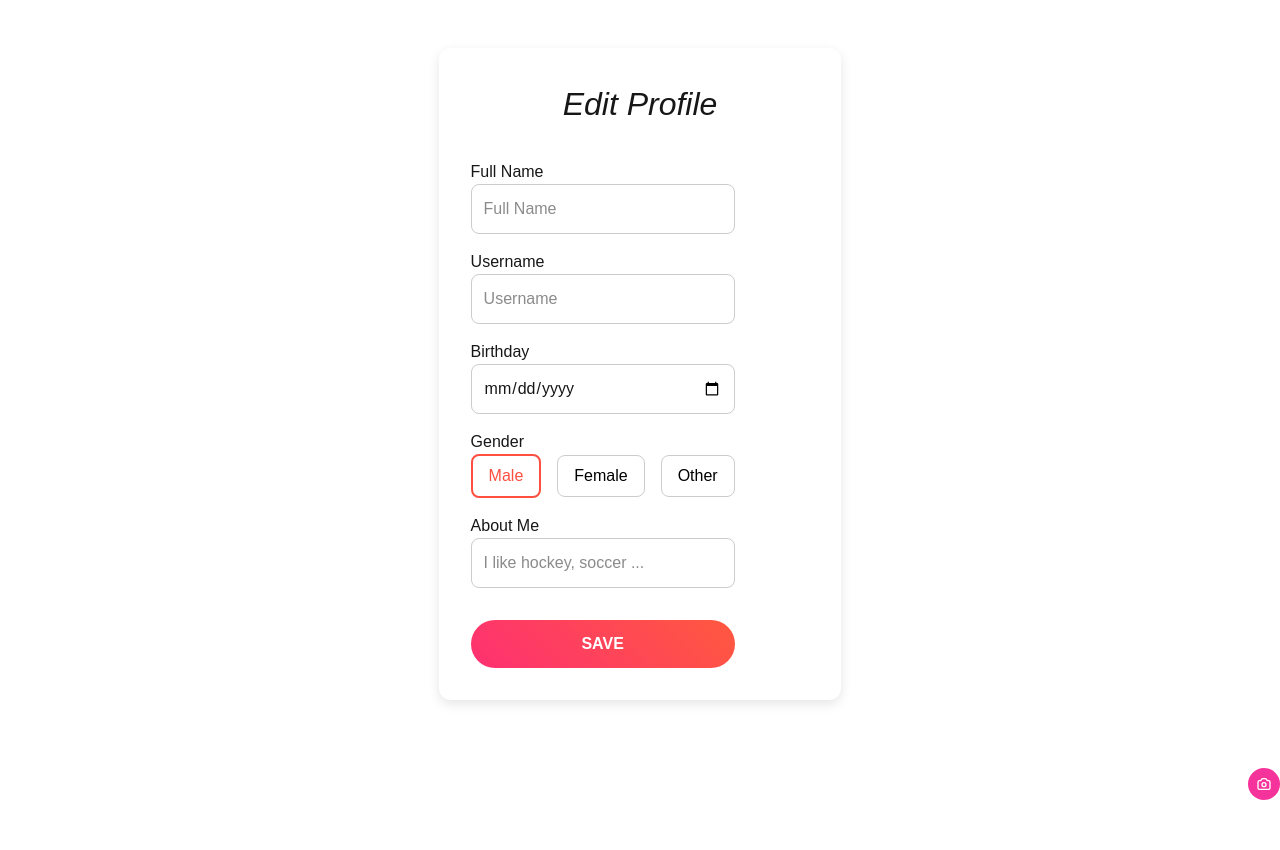
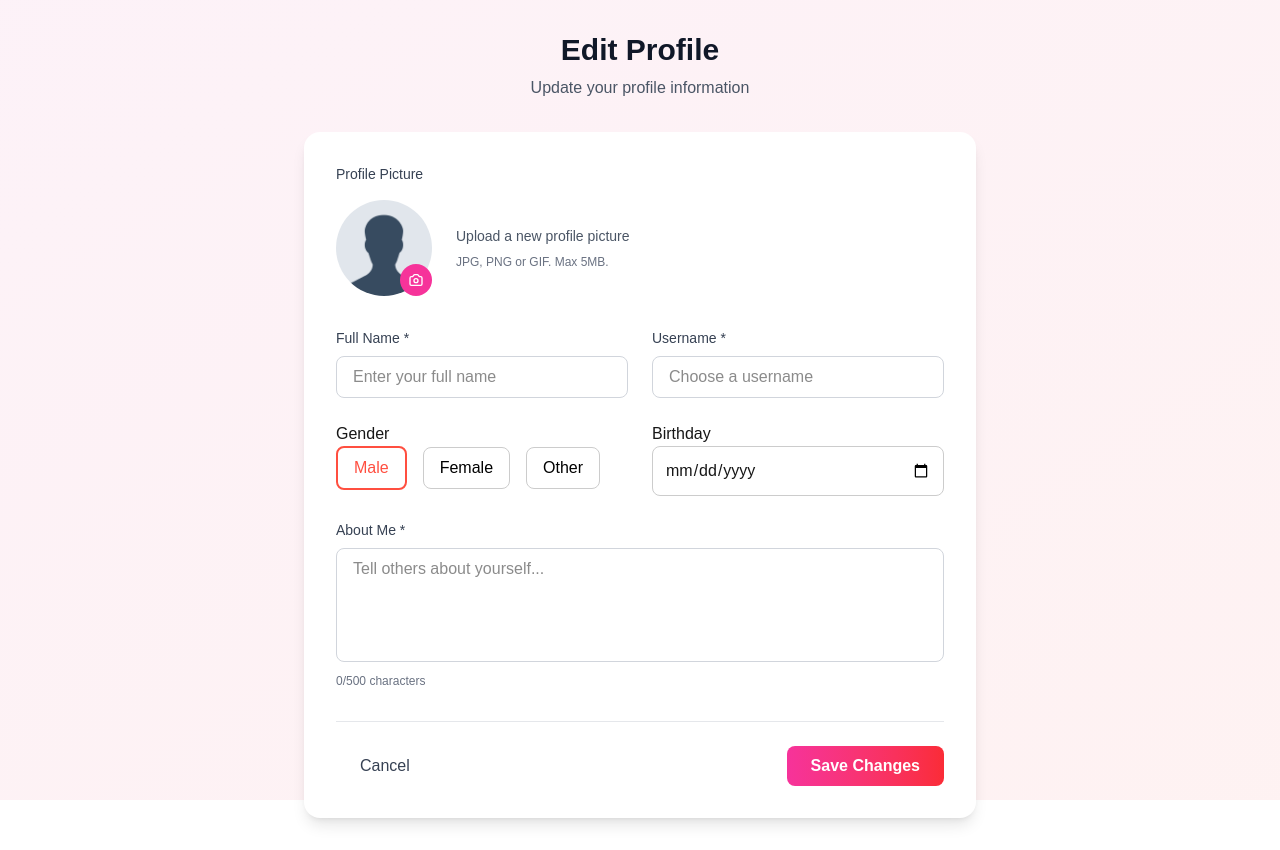
Before and after one commit to lieri123/gamblr, a Next.js app: page /profile/edit in a window 1280 px wide. Before the commit the page ends 800 px from the top, so only its background shows below. Built offline with nearby package versions, Linux system fonts and the light colour scheme; no server answers.

Commit message:
Changed profile and edit profile page

```diff
--- a/app/profile/edit/page.tsx
+++ b/app/profile/edit/page.tsx
@@ -79,36 +79,6 @@ export default function EditProfilePage() {
     }
 
     // --- Inline Styles ---
-    const containerStyle: React.CSSProperties = {
-        maxWidth: "800px",
-        margin: "3rem auto",
-        padding: "2rem",
-        backgroundColor: "white",
-        borderRadius: "12px",
-        boxShadow: "0 4px 12px rgba(0,0,0,0.1)",
-        fontFamily: "Arial, sans-serif",
-    };
-
-    const headingStyle: React.CSSProperties = {
-        textAlign: "center",
-        fontSize: "2rem",
-        fontStyle: "italic",
-        marginBottom: "2rem",
-    };
-
-    const formStyle: React.CSSProperties = {
-        display: "flex",
-        flexDirection: "row",
-        gap: "2rem",
-        flexWrap: "wrap",
-    };
-
-    const sectionStyle: React.CSSProperties = {
-        flex: 1,
-        display: "flex",
-        flexDirection: "column",
-        gap: "1rem",
-    };
 
     const labelStyle: React.CSSProperties = {
         fontWeight: 500,
@@ -131,33 +101,6 @@ export default function EditProfilePage() {
         cursor: "pointer",
     });
 
-    const buttonStyle: React.CSSProperties = {
-        marginTop: "1rem",
-        padding: "0.75rem 2rem",
-        background: "linear-gradient(45deg, #FE3072, #FF593F)",
-        color: "white",
-        border: "none",
-        borderRadius: "30px",
-        textTransform: "uppercase",
-        fontWeight: 600,
-        cursor: "pointer",
-    };
-
-    const photoContainerStyle: React.CSSProperties = {
-        marginTop: "1rem",
-        width: "100%",
-        height: "250px",       // fixed height for consistent preview
-        borderRadius: "12px",
-        overflow: "hidden",
-        border: "1px solid #ccc",
-    };
-
-    const photoStyle: React.CSSProperties = {
-        width: "100%",
-        height: "100%",
-        objectFit: "cover",    // ensures image covers the container without distortion
-        display: "block",
-    };
 
     const radioContainerStyle: React.CSSProperties = {
         display: "flex",
@@ -167,61 +110,98 @@ export default function EditProfilePage() {
     };
 
     return (
-        <div style={containerStyle}>
-            <h2 style={headingStyle}>Edit Profile</h2>
 
-            {error && <p style={{ color: "red", marginBottom: "1rem" }}>{error}</p>}
+        <div className="min-h-screen bg-gradient-to-br from-pink-50 to-red-50 dark:from-gray-900 dark:to-gray-800">
+            <div className="container mx-auto px-4 py-8">
+                <header className="text-center mb-8">
+                    <h1 className="text-3xl font-bold text-gray-900 dark:text-white mb-2">
+                        Edit Profile
+                    </h1>
+                    <p className="text-gray-600 dark:text-gray-400">
+                        Update your profile information
+                    </p>
+                </header>
 
-            <form onSubmit={handleFormSubmit} style={formStyle}>
-                {/* Left Section */}
-                <section style={sectionStyle}>
-                    <div>
-                        <label htmlFor="full_name" style={labelStyle}>
-                            Full Name
+                <div className="max-w-2xl mx-auto">
+                    <form
+                        className="bg-white dark:bg-gray-800 rounded-2xl shadow-lg p-8"
+                        onSubmit={handleFormSubmit}
+                    >
+                        <div className="mb-8">
+                            <label className="block text-sm font-medium text-gray-700 dark:text-gray-300 mb-4">
+                                Profile Picture
                             </label>
-                        <input
-                            id="full_name"
-                            type="text"
-                            name="full_name"
-                            placeholder="Full Name"
-                            required
-                            value={formData.full_name}
-                            onChange={handleInputChange}
-                            style={inputStyle}
+                            <div className="flex items-center space-x-6">
+                                <div className="relative">
+                                    <div className="w-24 h-24 rounded-full overflow-hidden">
+                                        <img
+                                            src={formData.avatar_url || "/default-avatar.png"}
+                                            alt="Profile"
+                                            className="w-full h-full object-cover"
+                                        />
+                                    </div>
+                                    <PhotoUpload
+                                        onPhotoUploaded={(url) => {
+                                            setFormData((prev) => ({
+                                                ...prev,
+                                                avatar_url: url,
+                                            }));
+                                        }}
                                     />
                                 </div>
 
                                 <div>
-                        <label htmlFor="username" style={labelStyle}>
-                            Username
+                                    <p className="text-sm text-gray-600 dark:text-gray-400 mb-2">
+                                        Upload a new profile picture
+                                    </p>
+                                    <p className="text-xs text-gray-500 dark:text-gray-500">
+                                        JPG, PNG or GIF. Max 5MB.
+                                    </p>
+                                </div>
+                            </div>
+                        </div>
+
+                        <div className="grid grid-cols-1 md:grid-cols-2 gap-6 mb-6">
+                            <div>
+                                <label
+                                    htmlFor="full_name"
+                                    className="block text-sm font-medium text-gray-700 dark:text-gray-300 mb-2"
+                                >
+                                    Full Name *
                                 </label>
                                 <input
-                            id="username"
                                     type="text"
-                            name="username"
-                            placeholder="Username"
+                                    id="full_name"
+                                    name="full_name"
+                                    value={formData.full_name}
+                                    onChange={handleInputChange}
                                     required
-                            value={formData.username}
-                            onChange={handleInputChange}
-                            style={inputStyle}
+                                    className="w-full px-4 py-2 border border-gray-300 dark:border-gray-600 rounded-lg focus:outline-none focus:ring-2 focus:ring-pink-500 focus:border-transparent dark:bg-gray-700 dark:text-white"
+                                    placeholder="Enter your full name"
                                 />
                             </div>
 
                             <div>
-                        <label htmlFor="birthdate" style={labelStyle}>
-                            Birthday
+                                <label
+                                    htmlFor="username"
+                                    className="block text-sm font-medium text-gray-700 dark:text-gray-300 mb-2"
+                                >
+                                    Username *
                                 </label>
                                 <input
-                            id="birthdate"
-                            type="date"
-                            name="birthdate"
+                                    type="text"
+                                    id="username"
+                                    name="username"
+                                    value={formData.username}
+                                    onChange={handleInputChange}
                                     required
-                            value={formData.birthdate}
-                            onChange={handleInputChange}
-                            style={inputStyle}
+                                    className="w-full px-4 py-2 border border-gray-300 dark:border-gray-600 rounded-lg focus:outline-none focus:ring-2 focus:ring-pink-500 focus:border-transparent dark:bg-gray-700 dark:text-white"
+                                    placeholder="Choose a username"
                                 />
                             </div>
+                        </div>
 
+                        <div className="grid grid-cols-1 md:grid-cols-2 gap-6 mb-6">
                             <div>
                                 <label style={labelStyle}>Gender</label>
                                 <div style={radioContainerStyle}>
@@ -242,38 +222,70 @@ export default function EditProfilePage() {
                             </div>
 
                             <div>
-                        <label htmlFor="bio" style={labelStyle}>
-                            About Me
+                                <label htmlFor="birthdate" style={labelStyle}>
+                                    Birthday
                                 </label>
                                 <input
-                            id="bio"
-                            type="text"
-                            name="bio"
-                            placeholder="I like hockey, soccer ..."
+                                    id="birthdate"
+                                    type="date"
+                                    name="birthdate"
                                     required
-                            value={formData.bio}
+                                    value={formData.birthdate}
                                     onChange={handleInputChange}
                                     style={inputStyle}
                                 />
                             </div>
 
-                    <button type="submit" disabled={saving} style={buttonStyle}>
-                        {saving ? "Saving..." : "Save"}
+                        </div>
+
+                        <div className="mb-8">
+                            <label
+                                htmlFor="bio"
+                                className="block text-sm font-medium text-gray-700 dark:text-gray-300 mb-2"
+                            >
+                                About Me *
+                            </label>
+                            <textarea
+                                id="bio"
+                                name="bio"
+                                value={formData.bio}
+                                onChange={handleInputChange}
+                                required
+                                rows={4}
+                                maxLength={500}
+                                className="w-full px-4 py-2 border border-gray-300 dark:border-gray-600 rounded-lg focus:outline-none focus:ring-2 focus:ring-pink-500 focus:border-transparent dark:bg-gray-700 dark:text-white resize-none"
+                                placeholder="Tell others about yourself..."
+                            />
+                            <p className="text-xs text-gray-500 dark:text-gray-400 mt-1">
+                                {formData.bio.length}/500 characters
+                            </p>
+                        </div>
+
+                        {error && (
+                            <div className="mb-6 p-4 bg-red-100 border border-red-400 text-red-700 rounded-lg">
+                                {error}
+                            </div>
+                        )}
+
+                        <div className="flex items-center justify-between pt-6 border-t border-gray-200 dark:border-gray-700">
+                            <button
+                                type="button"
+                                onClick={() => router.back()}
+                                className="px-6 py-2 text-gray-700 dark:text-gray-300 hover:text-gray-900 dark:hover:text-white transition-colors duration-200"
+                            >
+                                Cancel
                             </button>
-                </section>
-
-                {/* Right Section - Profile Photo */}
-                <section style={sectionStyle}>
-                    <PhotoUpload
-                        onPhotoUploaded={(url) => {
-                            setFormData((prev) => ({
-                                ...prev,
-                                avatar_url: url,
-                            }));
-                        }}
-                    />
-                </section>
+                            <button
+                                type="submit"
+                                disabled={saving}
+                                className="px-6 py-2 bg-gradient-to-r from-pink-500 to-red-500 text-white font-semibold rounded-lg hover:from-pink-600 hover:to-red-600 focus:outline-none focus:ring-2 focus:ring-pink-500 focus:ring-offset-2 disabled:opacity-50 disabled:cursor-not-allowed transition-all duration-200"
+                            >
+                                {saving ? "Saving..." : "Save Changes"}
+                            </button>
+                        </div>
                     </form>
+                </div>
+            </div>
         </div>
     );
 }
--- a/app/profile/page.tsx
+++ b/app/profile/page.tsx
@@ -83,7 +83,7 @@ export default function ProfilePage(){
         );
     }
 
-    return(
+    return (
         <div className="min-h-screen bg-gradient-to-br from-pink-50 to-red-50 dark:from-gray-900 dark:to-gray-800">
             <div className="container mx-auto px-4 py-8">
                 <header className="text-center mb-8">
@@ -99,6 +99,7 @@ export default function ProfilePage(){
                     <div className="grid grid-cols-1 lg:grid-cols-3 gap-8">
                         <div className="lg:col-span-2">
                             <div className="bg-white dark:bg-gray-800 rounded-2xl shadow-lg p-8">
+                                <div className="flex items-center space-x-6 mb-8">
                                     <div className="relative">
                                         <div className="w-24 h-24 rounded-full overflow-hidden">
                                             <img
@@ -122,6 +123,7 @@ export default function ProfilePage(){
                                         </p>
                                     </div>
                                 </div>
+
                                 <div className="space-y-6">
                                     <div>
                                         <h3 className="text-lg font-semibold text-gray-900 dark:text-white mb-3">
@@ -155,6 +157,16 @@ export default function ProfilePage(){
                                             </div>
                                         </div>
                                     </div>
+
+                                    <div>
+                                        <h3 className="text-lg font-semibold text-gray-900 dark:text-white mb-3">
+                                            Dating Preferences
+                                        </h3>
+                                    </div>
+                                </div>
+                            </div>
+                        </div>
+
                         <div className="space-y-6">
                             <div className="bg-white dark:bg-gray-800 rounded-2xl shadow-lg p-6">
                                 <h3 className="text-lg font-semibold text-gray-900 dark:text-white mb-4">
@@ -202,6 +214,19 @@ export default function ProfilePage(){
                                 </div>
                             </div>
 
+                            <div className="bg-white dark:bg-gray-800 rounded-2xl shadow-lg p-6">
+                                <h3 className="text-lg font-semibold text-gray-900 dark:text-white mb-4">
+                                    Account
+                                </h3>
+                                <div className="space-y-3">
+                                    <div className="flex items-center justify-between p-3 rounded-lg bg-gray-50 dark:bg-gray-700">
+                    <span className="text-gray-900 dark:text-white">
+                      Username
+                    </span>
+                                        <span className="text-gray-500 dark:text-gray-400">
+                      @{profile.username}
+                    </span>
+                                    </div>
                                 </div>
                             </div>
                         </div>
```
Lines whose indentation alone changed are shown as unchanged.
